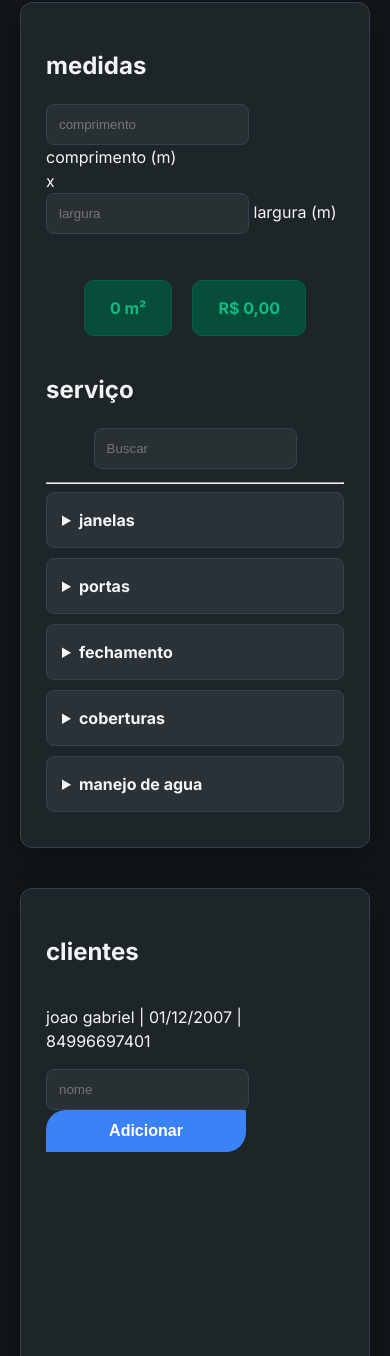
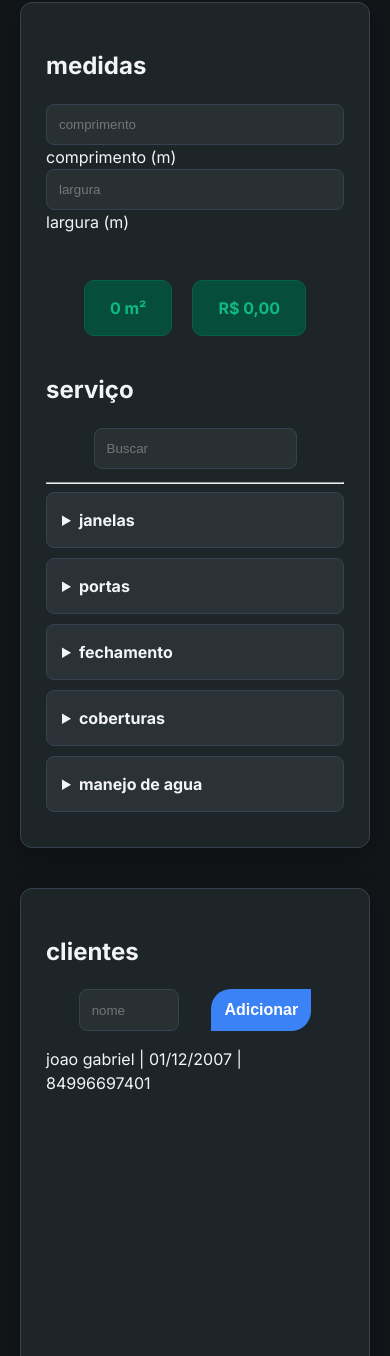
Before and after one commit to thegabs02/Gest-o_top, a plain HTML site: page index.html in a window 390 px wide. Shown: the part 192-1548 px from the top of the page. Drawn offline with Linux system fonts and the light colour scheme.

Commit message:
pequena mudança no cliente

```diff
--- a/index.html
+++ b/index.html
@@ -24,7 +24,7 @@
                     <label for="inp1">comprimento (m)</label>
                 </div>
 
-                x
+
 
                 <div id="calc2">
                     <input type="number" placeholder="largura" id="inp2">
@@ -140,13 +140,16 @@
         </article>
         <article id="cliente">
             <h2>clientes</h2>
+            <div id="adicionar_div">
+                <input type="text", placeholder="nome" id="adicionar_input">
+                <button onclick="enviarback()" id="adicionar_button">adicionar</button>
+            </div>
+
             <ul id="ul_cliente">
                 <li id="li_cliente">
                    <p id="p_cli">joao gabriel | 01/12/2007 | 84996697401</p>
                 </li>
             </ul>
-            <input type="text", placeholder="nome" id="adicionar_input">
-            <button onclick="enviarback()" id="adicionar">adicionar</button>
         </article>
     </main>
     <script src="script.js"></script>
--- a/style.css
+++ b/style.css
@@ -60,6 +60,10 @@ main {
     width: 100%;
     gap: 20px;
     padding: 20px;
+}
+#calc1, #calc2{
+    display: flex;
+    flex-direction: column;
 }
 
 /* --- Inputs e Botões --- */
@@ -207,12 +211,18 @@ li{
         align-items: flex-start;
         margin: 0;
     }
-
     article, #orçamento, #cliente {
         width: 100%;
         border: 1px solid var(--border); /* No mobile a borda ajuda a separar */
         margin-left: 0;
     }
 
+    #adicionar_div{
+        display: flex;
+        justify-content: space-evenly;
+    }
+    #adicionar_input, #adicionar_button{
+        width: 100px;
+    }
 
 }
```
